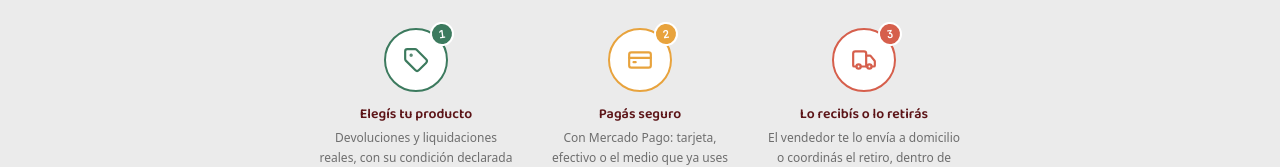
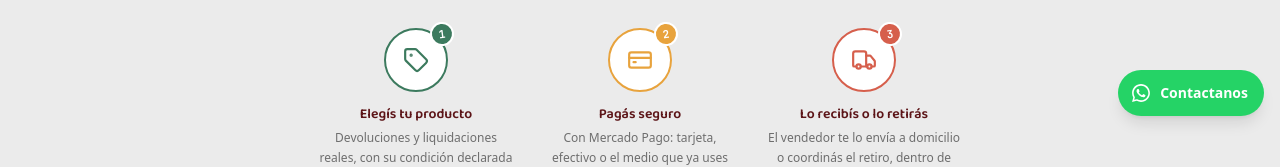
Before and after one commit to paho1234/-paho, a Next.js app in the folder paho-delivery/: page / in a window 1280 px wide. Shown: the part 620-787 px from the top of the page. Built offline with nearby package versions, Linux system fonts and the light colour scheme; no server answers; the database is empty.

Commit message:
Add files via upload

```diff
--- a/paho-delivery/app/layout.tsx
+++ b/paho-delivery/app/layout.tsx
@@ -13,6 +13,7 @@ import "@fontsource/jetbrains-mono/500.css";
 import "@fontsource/jetbrains-mono/700.css";
 import "./globals.css";
 import { AuthProvider } from "@/contexts/AuthProvider";
+import BotonWhatsApp from "@/components/BotonWhatsApp";
 
 export const metadata: Metadata = {
   title: "Todo Regalado — Outlet de devoluciones",
@@ -29,6 +30,7 @@ export default function RootLayout({
     <html lang="es-AR">
       <body className="font-body bg-paper text-charcoal antialiased">
         <AuthProvider>{children}</AuthProvider>
+        <BotonWhatsApp />
       </body>
     </html>
   );
--- /dev/null
+++ b/paho-delivery/components/BotonWhatsApp.tsx
@@ -0,0 +1,35 @@
+// Botón flotante "Contactanos por WhatsApp", visible en todas las páginas
+// (se monta una sola vez en app/layout.tsx). Para cambiar el número,
+// editar solo esta constante: código de país + código de área + número,
+// sin espacios, guiones ni "+" (ej: 5491155648630 = +54 9 11 5564-8630).
+const NUMERO_WHATSAPP = "5491155648630";
+const MENSAJE_INICIAL = "Hola! Quiero hacerles una consulta sobre Todo Regalado.";
+
+export default function BotonWhatsApp() {
+  const href = `https://wa.me/${NUMERO_WHATSAPP}?text=${encodeURIComponent(
+    MENSAJE_INICIAL
+  )}`;
+
+  return (
+    <a
+      href={href}
+      target="_blank"
+      rel="noopener noreferrer"
+      aria-label="Contactanos por WhatsApp"
+      // bottom-16: deja libre la esquina de abajo, donde Netlify muestra su
+      // cartelito. print:hidden: no sale en las etiquetas que se imprimen.
+      className="print:hidden fixed bottom-16 right-4 z-50 inline-flex items-center gap-2 bg-[#25D366] text-white font-semibold text-sm rounded-full pl-3 pr-4 py-3 shadow-lg hover:brightness-95 transition"
+    >
+      <svg
+        viewBox="0 0 32 32"
+        width="22"
+        height="22"
+        fill="currentColor"
+        aria-hidden="true"
+      >
+        <path d="M16.003 3C8.83 3 3 8.83 3 16c0 2.29.6 4.52 1.74 6.49L3 29l6.7-1.72A12.94 12.94 0 0 0 16 29c7.17 0 13-5.83 13-13S23.17 3 16.003 3zm0 23.7c-1.94 0-3.84-.52-5.5-1.5l-.4-.24-3.98 1.02 1.06-3.88-.26-.4A10.66 10.66 0 0 1 5.3 16c0-5.9 4.8-10.7 10.7-10.7S26.7 10.1 26.7 16 21.9 26.7 16.003 26.7zm5.87-8c-.32-.16-1.9-.94-2.2-1.04-.3-.1-.5-.16-.72.16-.22.32-.84 1.04-1.02 1.26-.2.2-.38.24-.7.08-.32-.16-1.36-.5-2.58-1.6-.95-.85-1.6-1.9-1.78-2.22-.2-.32-.02-.5.14-.66.14-.14.32-.38.48-.56.16-.2.2-.32.32-.54.1-.2.06-.4-.02-.56-.08-.16-.72-1.74-1-2.38-.26-.62-.52-.54-.72-.54h-.6c-.2 0-.56.08-.84.4-.3.32-1.12 1.1-1.12 2.68s1.14 3.1 1.3 3.32c.16.2 2.24 3.42 5.44 4.8.76.32 1.36.52 1.82.68.76.24 1.46.2 2 .12.62-.1 1.9-.78 2.16-1.52.26-.74.26-1.38.18-1.52-.08-.14-.3-.22-.62-.38z" />
+      </svg>
+      <span className="hidden sm:inline">Contactanos</span>
+    </a>
+  );
+}
```
